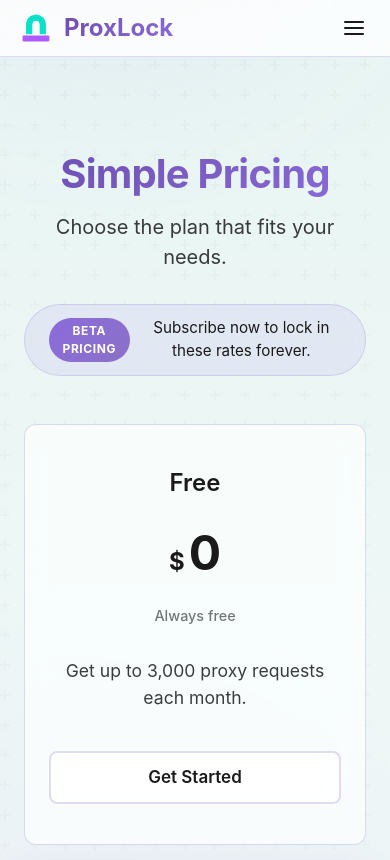
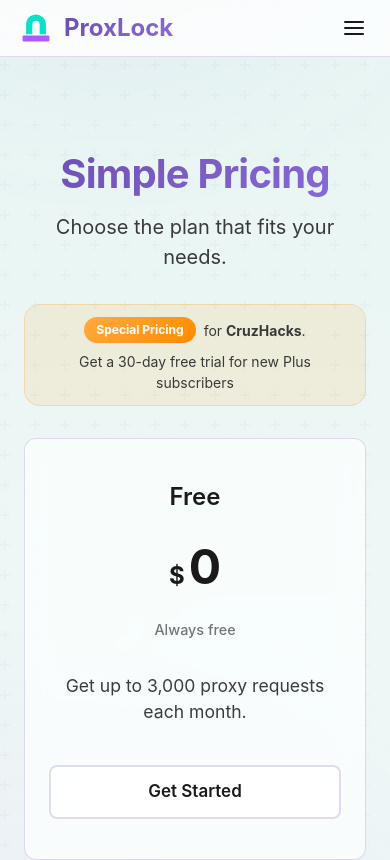
Before and after one commit to ProxLock/Landing, a React (Vite) app: page /pricing in a window 390 px wide. Shown: the top 860 px of the page. Built offline with nearby package versions, Linux system fonts and the light colour scheme; no server answers.

Commit message:
Add pricing alert for CruzHacks Sponsorship
https://cruzhacks.com

```diff
--- a/src/App.css
+++ b/src/App.css
@@ -1105,29 +1105,58 @@ html {
 }
 
 .beta-notice {
-  background: var(--gradient-glow-subtle);
-  border: 1px solid var(--gradient-glow);
-  color: var(--text-primary);
-  padding: 0.75rem 1.5rem;
-  border-radius: 100px;
   display: inline-flex;
   align-items: center;
   gap: 0.75rem;
-  margin-bottom: 3rem;
+  padding: 0.75rem 1.5rem;
+  margin-bottom: 2rem;
+  background: rgba(255, 145, 0, 0.1);
+  border: 1px solid rgba(255, 145, 0, 0.2);
+  border-radius: 100px;
+  color: var(--text-secondary);
   font-size: 0.95rem;
-  backdrop-filter: blur(8px);
-  -webkit-backdrop-filter: blur(8px);
+  line-height: 1.5;
+  text-align: center;
+}
+
+.beta-notice-top {
+  display: inline-flex;
+  align-items: center;
+  gap: 0.5rem;
+}
+
+.beta-notice-bottom {
+  display: inline;
+}
+
+@media (max-width: 480px) {
+  .beta-notice {
+    flex-direction: column;
+    gap: 0.5rem;
+    padding: 0.75rem 1.25rem;
+    border-radius: 16px;
+    font-size: 0.875rem;
+  }
+
+  .beta-notice-top {
+    display: flex;
+    justify-content: center;
+  }
+
+  .beta-notice-bottom {
+    display: block;
+  }
 }
 
 .beta-badge {
-  background: var(--gradient-accent);
-  color: white;
+  display: block;
+  padding: 0.25rem 0.75rem;
+  background: linear-gradient(135deg, #ffaa40 0%, #ff8c00 100%);
+  border-radius: 100px;
+  color: #fff;
+  font-size: 0.75rem;
   font-weight: 700;
-  font-size: 0.75rem;
-  padding: 0.25rem 0.75rem;
-  border-radius: 100px;
-  text-transform: uppercase;
-  letter-spacing: 0.05em;
+  line-height: 1.5;
 }
 
 .pricing-grid {
--- a/src/pages/Pricing.tsx
+++ b/src/pages/Pricing.tsx
@@ -11,9 +11,14 @@ function Pricing() {
                 <h1 className="section-title pricing-title">Simple Pricing</h1>
                 <p className="pricing-subtitle">Choose the plan that fits your needs.</p>
 
-                <div className="beta-notice">
-                    <span className="beta-badge">Beta Pricing</span>
-                    Subscribe now to lock in these rates forever.
+                <div className="beta-notice-wrapper">
+                    <div className="beta-notice">
+                        <span className="beta-notice-top">
+                            <span className="beta-badge">Special Pricing</span>
+                            <span>for <strong>CruzHacks</strong>.</span>
+                        </span>
+                        <span className="beta-notice-bottom">Get a 30-day free trial for new Plus subscribers</span>
+                    </div>
                 </div>
 
                 <div className="pricing-grid">
@@ -37,7 +42,7 @@ function Pricing() {
                         </div>
                         <p className="plan-billing">Only billed monthly</p>
                         <p className="plan-description">Get up to 10,000 proxy requests each month.</p>
-                        <a href={URLS.APP} className="btn btn-primary plan-btn">Start 7 Day Free Trial</a>
+                        <a href={URLS.APP} className="btn btn-primary plan-btn">Start 30 Day Special Free Trial</a>
                     </div>
 
                     {/* Pro Plan */}
```
